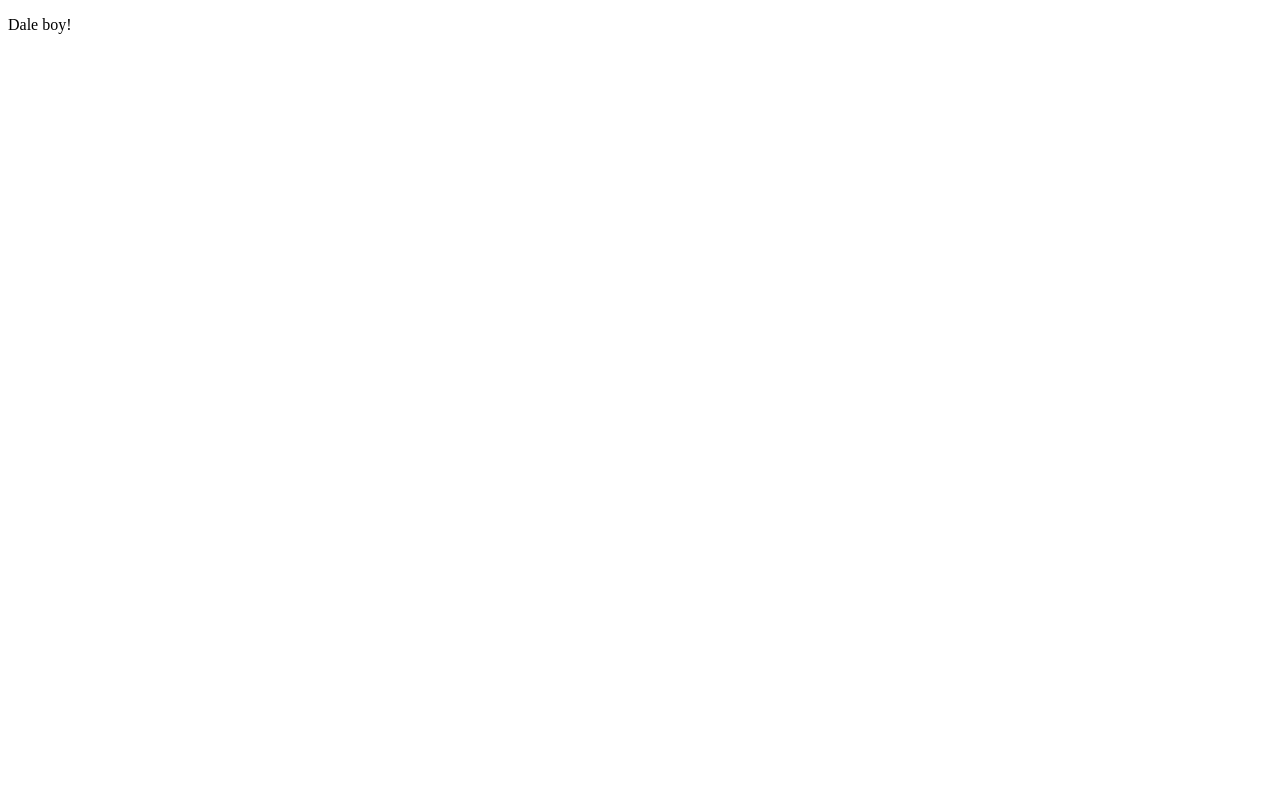
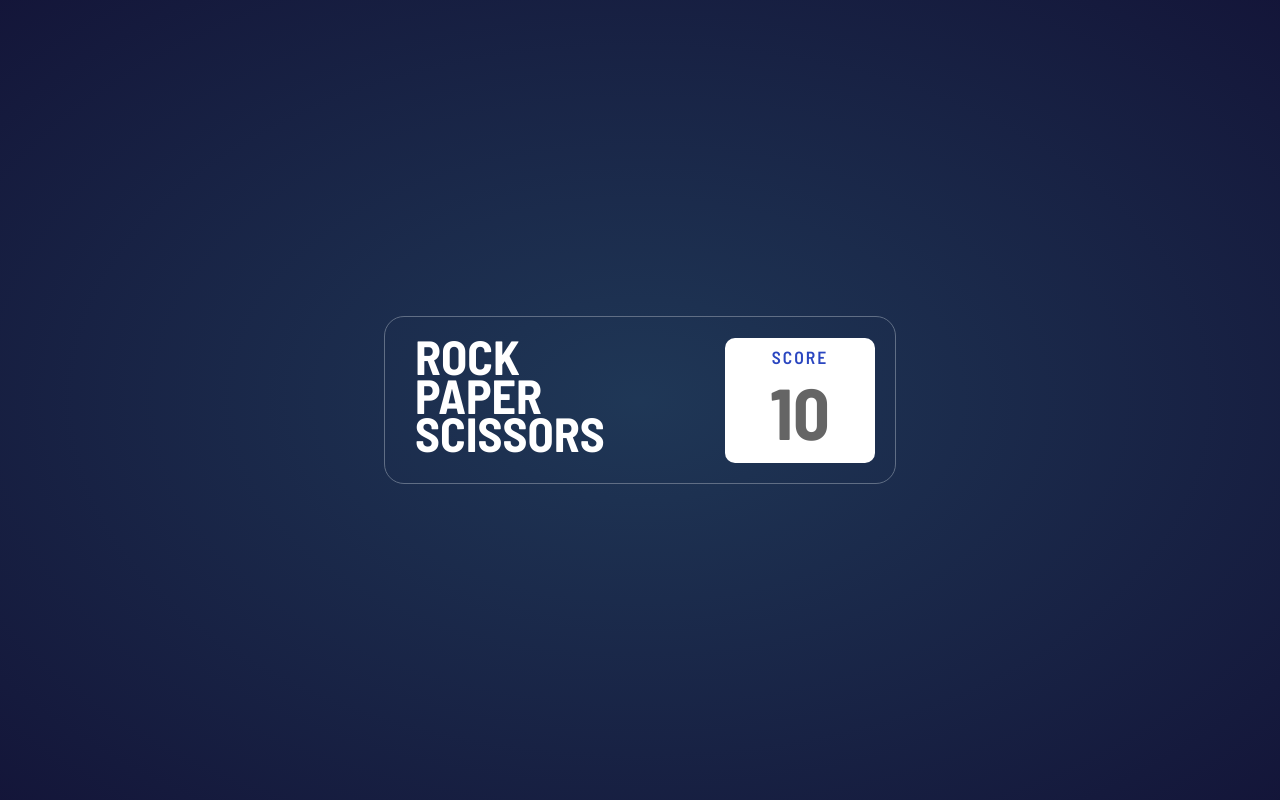
Before and after one commit to RicardoMorato/RockPaperScissors, a React (Create React App) app: page / in a window 1280 px wide. Built offline with nearby package versions, Linux system fonts and the light colour scheme.

Commit message:
Feature(components): Created the Header component. Styled the Header component.

```diff
--- a/package.json
+++ b/package.json
@@ -10,6 +10,7 @@
     "lint": "node_modules/.bin/eslint src/*jsx"
   },
   "dependencies": {
+    "node-sass": "^4.13.1",
     "react": "^16.13.1",
     "react-dom": "^16.13.1",
     "react-scripts": "^3.4.1"
--- /dev/null
+++ b/src/Components/Header/Header.jsx
@@ -0,0 +1,20 @@
+import React from 'react';
+import './Header.scss';
+
+function Header() {
+  return (
+    <div className="header-container">
+      <div className="title-container">
+        <h1>Rock</h1>
+        <h1>Paper</h1>
+        <h1>Scissors</h1>
+      </div>
+      <div className="score-container">
+        <p>score</p>
+        <h1>10</h1>
+      </div>
+    </div>
+  );
+}
+
+export default Header;
--- /dev/null
+++ b/src/Components/Header/Header.scss
@@ -0,0 +1,43 @@
+.header-container {
+  width: 40vw;
+  display: flex;
+  justify-content: space-between;
+  align-items: center;
+  padding: 20px;
+  border-radius: 20px;
+  border: 1px solid hsl(217, 16%, 45%);
+  position: relative;
+
+  .title-container {
+    color: white;
+    text-transform: uppercase;
+    font-weight: bold;
+    font-size: 1.5rem;
+    line-height: 2.4rem;
+    margin: 0 0 10px 10px;
+  }
+
+  .score-container {
+    height: 125px;
+    width: 150px;
+    background-color: white;
+    border-radius: 10px;
+    display: flex;
+    flex-direction: column;
+    justify-content: center;
+    align-items: center;
+
+    p {
+      color: hsl(229, 64%, 46%);
+      letter-spacing: 2px;
+      font-size: 1.1rem;
+      text-transform: uppercase;
+      font-weight: 600;
+    }
+
+    h1 {
+      opacity: 0.6;
+      font-size: 4.5rem;
+    }
+  }
+}
--- /dev/null
+++ b/src/Components/index.js
@@ -0,0 +1,5 @@
+import Header from './Header/Header';
+
+export {
+  Header,
+};
--- /dev/null
+++ b/src/global/refs.scss
@@ -0,0 +1,17 @@
+@import url('https://fonts.googleapis.com/css?family=Barlow+Semi+Condensed:400,600,700&display=swap');
+
+* {
+  margin: 0;
+  padding: 0;
+  box-sizing: border-box;
+  font-family: 'Barlow Semi Condensed', sans-serif;
+}
+
+body {
+  background: radial-gradient(hsl(214, 47%, 23%) 0%, hsl(237, 49%, 15%) 100%);
+  height: 100vh;
+  width: 100vw;
+  display: flex;
+  align-items: center;
+  justify-content: center;
+}
--- a/src/index.jsx
+++ b/src/index.jsx
@@ -1,9 +1,11 @@
 import React from 'react';
 import ReactDOM from 'react-dom';
+import './global/refs.scss';
+import { Header } from './Components/index';
 
 function App() {
   return (
-    <p>Dale boy!</p>
+    <Header />
   );
 }
 
```
